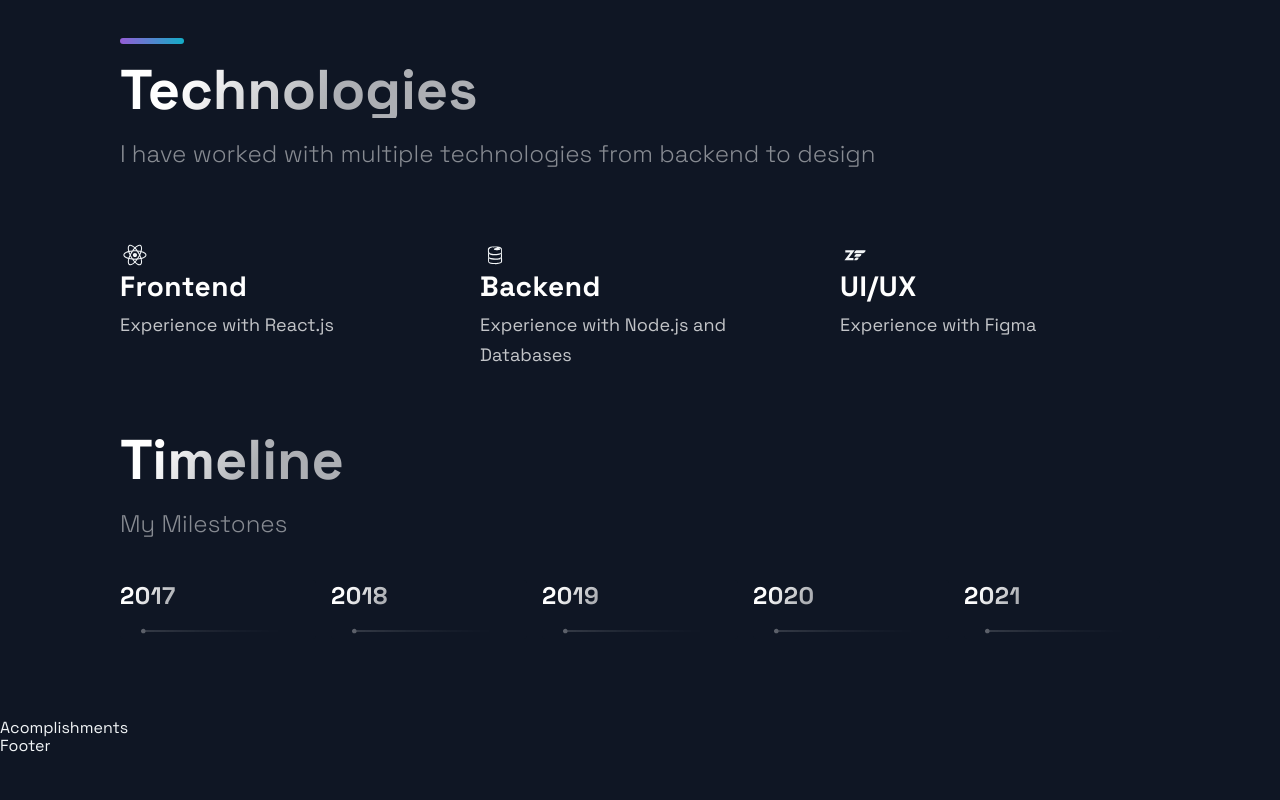
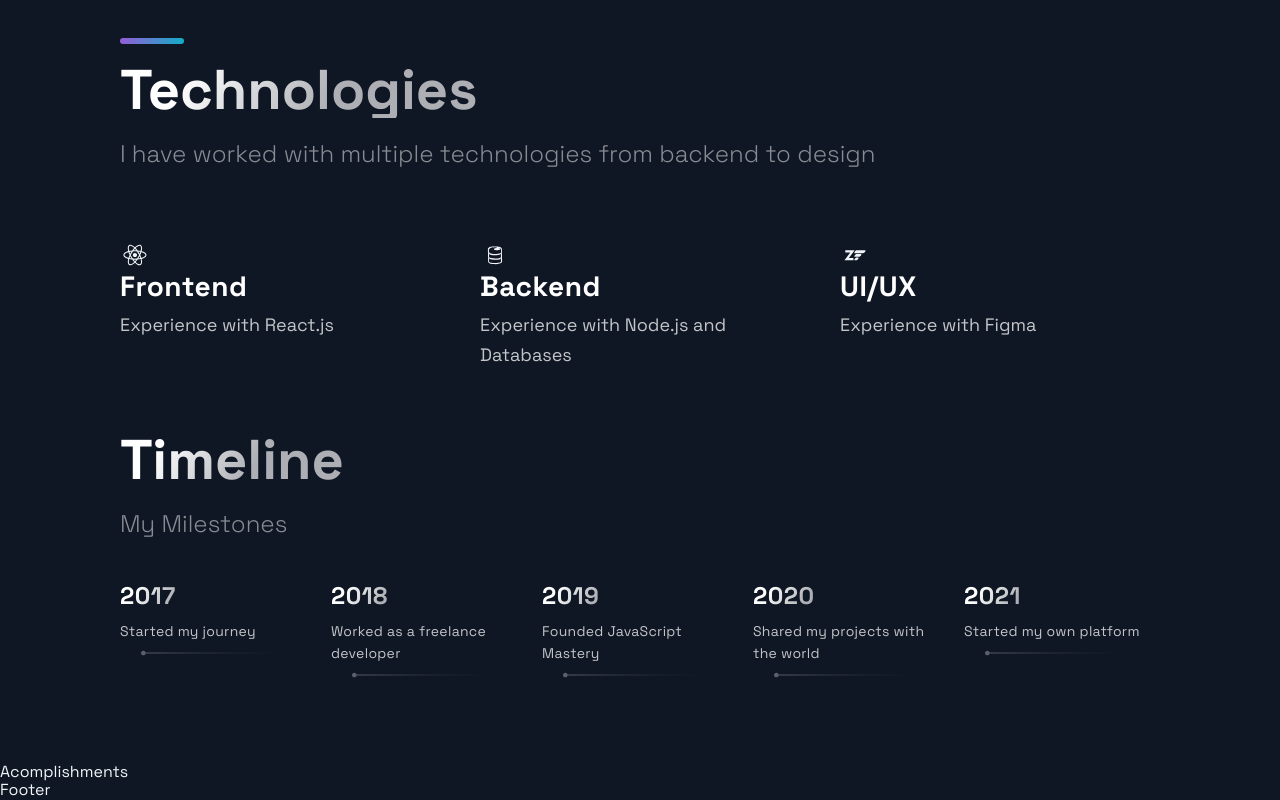
Before and after one commit to cod182/portfolio_codie, a Next.js app: page / in a window 1280 px wide. Shown: the part 2037-2837 px from the top of the page. Before the commit the page ends 2793 px from the top, so only its background shows below. Built offline with nearby package versions, Linux system fonts and the light colour scheme.

Commit message:
added more sample data and scroll

```diff
--- a/src/components/TimeLine/TimeLine.js
+++ b/src/components/TimeLine/TimeLine.js
@@ -1,7 +1,23 @@
 import React, { useState, useRef, useEffect } from 'react';
 
-import { CarouselButton, CarouselButtonDot, CarouselButtons, CarouselContainer, CarouselItem, CarouselItemImg, CarouselItemText, CarouselItemTitle, CarouselMobileScrollNode } from './TimeLineStyles';
-import { Section, SectionDivider, SectionSubText, SectionText, SectionTitle } from '../../styles/GlobalComponents';
+import {
+  CarouselButton,
+  CarouselButtonDot,
+  CarouselButtons,
+  CarouselContainer,
+  CarouselItem,
+  CarouselItemImg,
+  CarouselItemText,
+  CarouselItemTitle,
+  CarouselMobileScrollNode,
+} from './TimeLineStyles';
+import {
+  Section,
+  SectionDivider,
+  SectionSubText,
+  SectionText,
+  SectionTitle,
+} from '../../styles/GlobalComponents';
 import { TimeLineData } from '../../constants/constants';
 
 const TOTAL_CAROUSEL_COUNT = TimeLineData.length;
@@ -10,54 +26,70 @@ const Timeline = () => {
   const [activeItem, setActiveItem] = useState(0);
   const carouselRef = useRef();
 
-  // const scroll = (node, left) => {
-  //   return node.scrollTo({ left, behavior: 'smooth' });
-  // }
+  const scroll = (node, left) => {
+    return node.scrollTo({ left, behavior: 'smooth' });
+  };
 
   const handleClick = (e, i) => {
     e.preventDefault();
 
     if (carouselRef.current) {
-      const scrollLeft = Math.floor(carouselRef.current.scrollWidth * 0.7 * (i / TimeLineData.length));
+      const scrollLeft = Math.floor(
+        carouselRef.current.scrollWidth * 0.7 * (i / TimeLineData.length)
+      );
 
       scroll(carouselRef.current, scrollLeft);
     }
-  }
+  };
 
   const handleScroll = () => {
     if (carouselRef.current) {
-      const index = Math.round((carouselRef.current.scrollLeft / (carouselRef.current.scrollWidth * 0.7)) * TimeLineData.length);
+      const index = Math.round(
+        (carouselRef.current.scrollLeft /
+          (carouselRef.current.scrollWidth * 0.7)) *
+          TimeLineData.length
+      );
 
       setActiveItem(index);
     }
-  }
+  };
 
-  // // snap back to beginning of scroll when window is resized
-  // // avoids a bug where content is covered up if coming from smaller screen
-  // useEffect(() => {
-  //   const handleResize = () => {
-  //     scroll(carouselRef.current, 0);
-  //   }
+  // snap back to beginning of scroll when window is resized
+  // avoids a bug where content is covered up if coming from smaller screen
+  useEffect(() => {
+    const handleResize = () => {
+      scroll(carouselRef.current, 0);
+    };
 
-  //   window.addEventListener('resize', handleResize);
-  // }, []);
+    window.addEventListener('resize', handleResize);
+  }, []);
 
   return (
-    <Section id='about'>
+    <Section id="about">
       <SectionTitle>Timeline</SectionTitle>
       <SectionText>My Milestones</SectionText>
-      <CarouselContainer ref={carouselRef}>
+      <CarouselContainer ref={carouselRef} onScroll={handleScroll}>
         <>
-          {TimeLineData.map((item, i) => (
-            <CarouselMobileScrollNode key={i} final={i === TOTAL_CAROUSEL_COUNT - 1}>
-              <CarouselItem index={i} id={`carosel__item-${i}`} active={activeItem} onClick={(e) => handleClick(e, i)}>
+          {TimeLineData.map((item, index) => (
+            <CarouselMobileScrollNode
+              key={index}
+              final={index === TOTAL_CAROUSEL_COUNT - 1}
+            >
+              <CarouselItem
+                index={index}
+                id={`carosel__item-${index}`}
+                active={activeItem}
+                onClick={(e) => handleClick(e, index)}
+              >
                 <CarouselItemTitle>{item.year}</CarouselItemTitle>
+                <CarouselItemText>{item.text}</CarouselItemText>
                 <CarouselItemImg
                   width="208"
                   height="6"
                   viewBox="0 0 208 6"
                   fill="none"
-                  xmlns="http://www.w3.org/2000/svg">
+                  xmlns="http://www.w3.org/2000/svg"
+                >
                   <path
                     fill-rule="evenodd"
                     clip-rule="evenodd"
@@ -72,7 +104,8 @@ const Timeline = () => {
                       y1="0.5"
                       x2="208"
                       y2="0.500295"
-                      gradientUnits="userSpaceOnUse">
+                      gradientUnits="userSpaceOnUse"
+                    >
                       <stop stop-color="white" />
                       <stop
                         offset="0.79478"
@@ -87,7 +120,22 @@ const Timeline = () => {
           ))}
         </>
       </CarouselContainer>
-    </Section >
+      <CarouselButtons>
+        {TimeLineData.map((item, index) => {
+          return (
+            <CarouselButton
+              key={index}
+              index={index}
+              active={activeItem}
+              onClick={(e) => handleClick(e, index)}
+              type="button"
+            >
+              <CarouselButtonDot active={activeItem} />
+            </CarouselButton>
+          );
+        })}
+      </CarouselButtons>
+    </Section>
   );
 };
 
```
